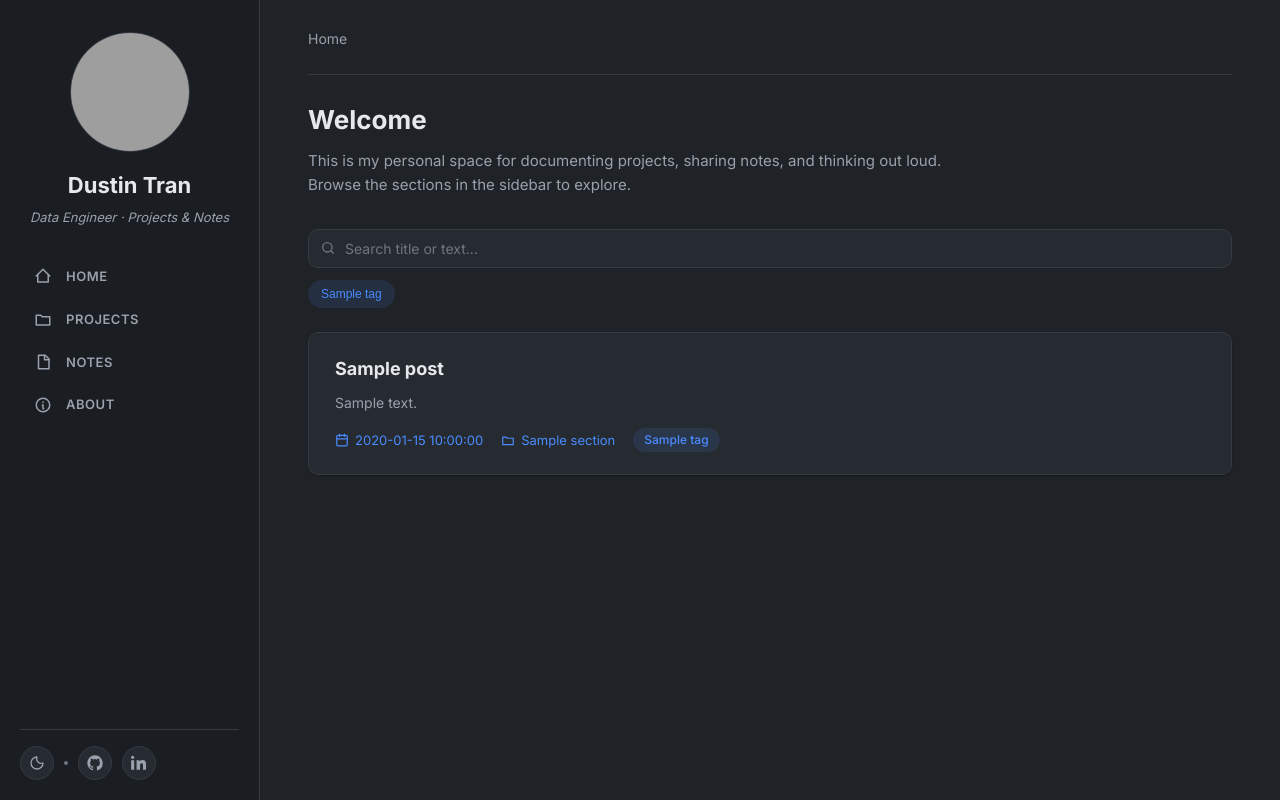
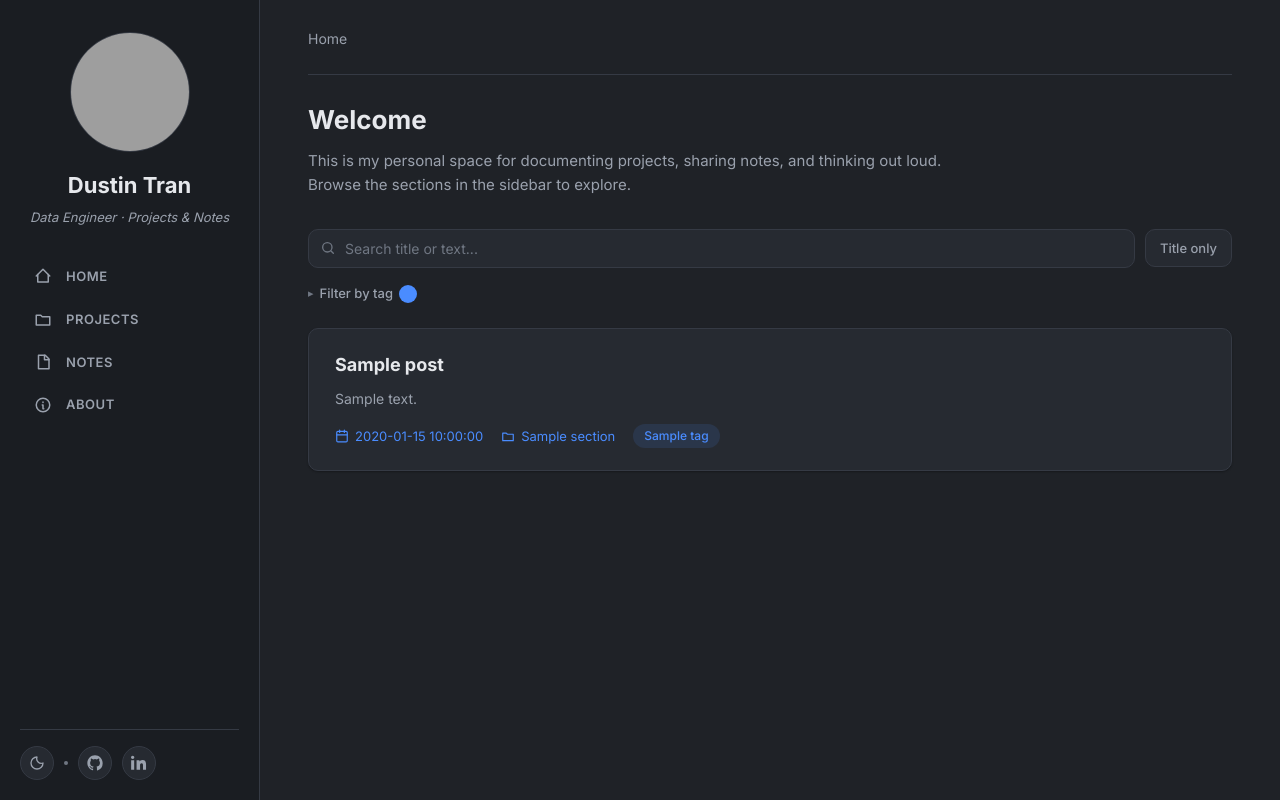
Before and after one commit to dustint121/Portfolio-Website, a Flask app: template templates/home.html in a window 1280 px wide. Run offline with Flask 3, Linux system fonts and the light colour scheme; the template is opened without the code that fills it: most values are stand-ins (such as "Sample title", 1, 10 or a date in 2020); grey boxes are pictures that could not be loaded.

Commit message:
Tags are now collapsible by default in viewing

```diff
--- a/static/css/style.css
+++ b/static/css/style.css
@@ -441,10 +441,17 @@
 .search-bar {
     margin-bottom: 24px;
 }
+.search-row {
+    display: flex;
+    align-items: center;
+    gap: 10px;
+}
 .search-input-wrap {
     position: relative;
     display: flex;
     align-items: center;
+    flex: 1 1 auto;
+    min-width: 0;
 }
 .search-icon {
     position: absolute;
@@ -489,11 +496,76 @@
     background: var(--surface-hover);
     color: var(--text-muted);
 }
+.title-only-toggle {
+    flex: 0 0 auto;
+    padding: 10px 14px;
+    border-radius: 10px;
+    border: 1px solid var(--border);
+    background: var(--surface);
+    color: var(--text-muted);
+    font-size: 13px;
+    font-weight: 500;
+    font-family: inherit;
+    cursor: pointer;
+    white-space: nowrap;
+    transition: background 0.15s ease, color 0.15s ease, border-color 0.15s ease;
+}
+.title-only-toggle:hover {
+    border-color: var(--text-subtle);
+}
+.title-only-toggle.active {
+    background: var(--accent);
+    color: #fff;
+    border-color: var(--accent);
+}
+.tag-filter-details {
+    margin-top: 12px;
+}
+.tag-filter-summary {
+    display: inline-flex;
+    align-items: center;
+    gap: 6px;
+    cursor: pointer;
+    font-size: 13px;
+    font-weight: 500;
+    color: var(--text-muted);
+    list-style: none;
+    user-select: none;
+}
+.tag-filter-summary::-webkit-details-marker {
+    display: none;
+}
+.tag-filter-summary::before {
+    content: '\25B8';
+    display: inline-block;
+    font-size: 11px;
+    color: var(--text-subtle);
+    transition: transform 0.15s ease;
+}
+.tag-filter-details[open] > .tag-filter-summary::before {
+    transform: rotate(90deg);
+}
+.tag-filter-summary:hover {
+    color: var(--text);
+}
+.tag-filter-count {
+    display: inline-flex;
+    align-items: center;
+    justify-content: center;
+    min-width: 18px;
+    height: 18px;
+    padding: 0 5px;
+    border-radius: 999px;
+    background: var(--accent);
+    color: #fff;
+    font-size: 11px;
+    font-weight: 600;
+}
 .tag-filter-list {
     display: flex;
     flex-wrap: wrap;
     gap: 8px;
-    margin-top: 12px;
+    margin-top: 10px;
 }
 .tag-chip {
     display: inline-block;
--- a/static/js/search.js
+++ b/static/js/search.js
@@ -1,9 +1,13 @@
 // Client-side search + tag filter for post-card lists (home/section pages).
 // Filters ".card-link" elements already in the DOM against:
-//   - free-text query, matched against data-search-text (title + summary + body)
-//   - a set of active tags (toggled via .tag-chip buttons), matched against
-//     data-tags -- a post must have ALL active tags to stay visible (AND logic)
-// The two filters are combined with AND: a card must satisfy both to show.
+//   - free-text query, matched against either data-title (title-only mode)
+//     or data-search-text (title + summary + body), depending on the
+//     "Title only" toggle button's state
+//   - a set of active tags (toggled via .tag-chip buttons inside the
+//     collapsible <details> tag list), matched against data-tags -- a post
+//     must have ALL active tags to stay visible (AND logic)
+// The text filter and tag filter are combined with AND: a card must satisfy
+// both to show.
 document.addEventListener('DOMContentLoaded', () => {
     const root = document.querySelector('[data-search-root="true"]');
     const cardList = document.getElementById('card-list');
@@ -13,23 +17,39 @@
     const clearBtn = document.getElementById('search-clear');
     const emptyState = document.getElementById('search-empty-state');
     const introCount = document.getElementById('intro-count');
+    const titleOnlyToggle = document.getElementById('title-only-toggle');
+    const tagFilterCount = document.getElementById('tag-filter-count');
     const tagChips = Array.from(root.querySelectorAll('.tag-chip'));
     const cards = Array.from(cardList.querySelectorAll('.card-link'));
 
     // Set of currently active (selected) tag names, lowercase. Set of str.
     const activeTags = new Set();
+    // Whether the free-text query should only match the title. bool.
+    let titleOnly = false;
+
+    const updateTagFilterCount = () => {
+        if (!tagFilterCount) return;
+        if (activeTags.size > 0) {
+            tagFilterCount.textContent = String(activeTags.size);
+            tagFilterCount.hidden = false;
+        } else {
+            tagFilterCount.hidden = true;
+        }
+    };
 
     const applyFilters = () => {
         const query = (input.value || '').trim().toLowerCase();  // str
         let visibleCount = 0;  // int
 
         cards.forEach((card) => {
-            const searchText = card.dataset.searchText || '';          // str
+            const haystack = titleOnly
+                ? (card.dataset.title || '')
+                : (card.dataset.searchText || '');  // str
             const cardTags = (card.dataset.tags || '').split(',')      // list of str
                 .map((t) => t.trim())
                 .filter(Boolean);
 
-            const matchesText = query === '' || searchText.includes(query);
+            const matchesText = query === '' || haystack.includes(query);
             const matchesTags = activeTags.size === 0 ||
                 Array.from(activeTags).every((tag) => cardTags.includes(tag));
 
@@ -49,6 +69,15 @@
 
     input.addEventListener('input', applyFilters);
 
+    if (titleOnlyToggle) {
+        titleOnlyToggle.addEventListener('click', () => {
+            titleOnly = !titleOnly;
+            titleOnlyToggle.classList.toggle('active', titleOnly);
+            titleOnlyToggle.setAttribute('aria-pressed', String(titleOnly));
+            applyFilters();
+        });
+    }
+
     tagChips.forEach((chip) => {
         chip.addEventListener('click', () => {
             const tag = chip.dataset.tag;  // str
@@ -59,6 +88,7 @@
                 activeTags.add(tag);
                 chip.classList.add('active');
             }
+            updateTagFilterCount();
             applyFilters();
         });
     });
@@ -67,10 +97,12 @@
         input.value = '';
         activeTags.clear();
         tagChips.forEach((chip) => chip.classList.remove('active'));
+        updateTagFilterCount();
         applyFilters();
         input.focus();
     });
 
     // Initial pass in case the browser restored a typed value on reload.
+    updateTagFilterCount();
     applyFilters();
 });
--- a/templates/partials/post_card.html
+++ b/templates/partials/post_card.html
@@ -1,7 +1,10 @@
 {# Renders a single post card. Expects `post` (storage.Post) in context. #}
-{# data-search-text and data-tags feed the client-side search/filter bar. #}
+{# data-title, data-search-text and data-tags feed the client-side search/filter bar. #}
+{# data-title is title-only text; data-search-text is title + summary + body,
+   used when the "title only" toggle in search_bar.html is switched off. #}
 <a class="card-link"
    href="{{ url_for('post_page', section=post.section, slug=post.slug) }}"
+   data-title="{{ post.title|lower }}"
    data-search-text="{{ (post.title ~ ' ' ~ post.summary ~ ' ' ~ post.search_text)|lower }}"
    data-tags="{{ post.tags|join(',')|lower }}">
     <article class="card">
--- a/templates/partials/search_bar.html
+++ b/templates/partials/search_bar.html
@@ -15,6 +15,7 @@
 
 {% if posts %}
 <section class="search-bar" data-search-root="true">
+    <div class="search-row">
         <div class="search-input-wrap">
             <svg class="search-icon" viewBox="0 0 24 24" fill="none" stroke="currentColor" stroke-width="2" stroke-linecap="round" stroke-linejoin="round" aria-hidden="true"><circle cx="11" cy="11" r="7"/><path d="m20 20-3.5-3.5"/></svg>
             <input
@@ -26,13 +27,28 @@
                 aria-label="Search posts by title or text">
             <button type="button" id="search-clear" class="search-clear" aria-label="Clear search" hidden>&times;</button>
         </div>
+        <button
+            type="button"
+            id="title-only-toggle"
+            class="title-only-toggle"
+            aria-pressed="false"
+            title="Search titles only">
+            Title only
+        </button>
+    </div>
 
     {% if sorted_tags %}
+    <details class="tag-filter-details">
+        <summary class="tag-filter-summary">
+            Filter by tag
+            <span class="tag-filter-count" id="tag-filter-count" hidden></span>
+        </summary>
         <div class="tag-filter-list" role="group" aria-label="Filter by tag">
             {% for tag in sorted_tags %}
             <button type="button" class="tag-chip" data-tag="{{ tag|lower }}">{{ tag }}</button>
             {% endfor %}
         </div>
+    </details>
     {% endif %}
 
     <p class="search-empty-state" id="search-empty-state" hidden>No posts match your search.</p>
```
Also changed, not shown: assets/favicon.ico (added), 1 other file. Lines whose indentation alone changed are shown as unchanged.
